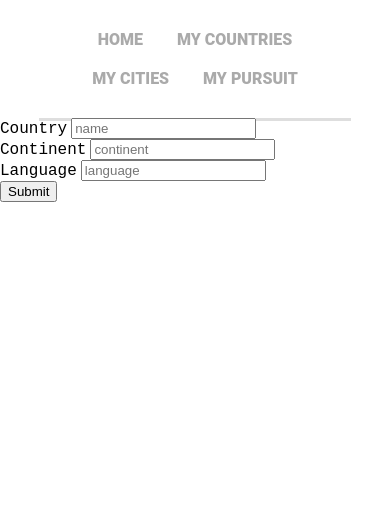
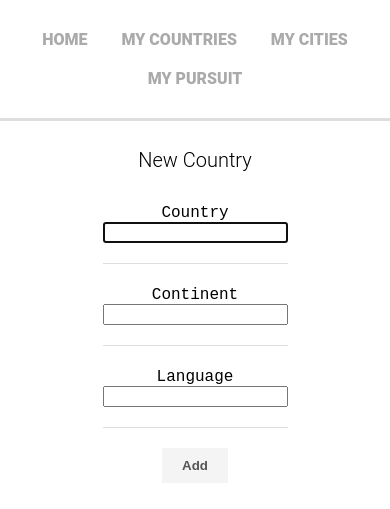
Before and after one commit to ZuhayrK00/SoloProject, a Flask app: page /countries/new in a window 390 px wide. Shown: the top 509 px of the page. Run offline with Flask 3, Linux system fonts and the light colour scheme; data that the repository does not hold is empty; some libraries are stand-ins or nearby versions.

Commit message:
fixed css on add country page

```diff
--- a/Templates/countries/new.html
+++ b/Templates/countries/new.html
@@ -1,24 +1,29 @@
 {% extends 'base.html' %}
-
 {% block content %}
-<div class="country-form-contianer"></div>
+<div class="center">
+  <h2 class="center">New Country</h2>
+  <div class="form-container">
     <form action="/countries" method="post" id="form1">
       <div>
-    <label for="country name">Country</label>
-    <input type="text" name="name" placeholder="name">
+        <label for="name">Country</label>
+        <br />
+        <input type="text" name="name" required autofocus />
       </div>
-
+      <hr />
       <div>
         <label for="continent">Continent</label>
-    <input type="text" name="continent" placeholder="continent">
+        <br />
+        <input type="text" name="continent"/>
       </div>
-
+      <hr />
       <div>
         <label for="language">Language</label>
-<input type="text" name="language" placeholder="language">
+        <br />
+        <input type="text" name="language"/>
       </div>
-
-<button type="submit" form="form1" value="Submit">Submit</button>
+      <hr />
+      <button type="submit" form="form1" value="Submit" class="btn">Add</button>
     </form>
-<br>
+  </div>
+</div>
 {% endblock content %}
--- a/static/style.css
+++ b/static/style.css
@@ -242,3 +242,68 @@ nav.fill ul li a:hover {
 .form-container div {
   margin-bottom: 10px;
 }
+
+/* Responsive Styles */
+@media only screen and (max-width: 668px) {
+  /* Adjust the max-width value as needed */
+  h1.center {
+    font-size: 20px;
+  }
+
+  h2 {
+    font-size: 14px;
+  }
+
+  p {
+    margin: auto 10px;
+  }
+
+  .resize {
+    width: 100%;
+  }
+
+  .Logo {
+    width:  auto 50%;
+  }
+
+  .country-list-container {
+    width: 100%;
+  }
+}
+
+@media only screen and (max-width: 480px) {
+  /* Adjust the max-width value as needed */
+  .slider {
+    height: 150px;
+  }
+
+  .slide {
+    flex: 0 0 150px;
+  }
+
+  h1.center {
+    font-size: 24px;
+  }
+
+  h2 {
+    font-size: 20px;
+    padding: 30px;
+  }
+
+  .divide {
+    margin: auto 20px;
+  }
+
+  p {
+    margin: auto 20px;
+  }
+
+  nav {
+    width: 100%;
+  }
+
+  .country-container {
+    margin: 5px;
+    padding: 5px;
+  }
+}
```
Also changed, not shown: Templates/cities/new.html (+9 -14 lines). Lines whose indentation alone changed are shown as unchanged.
